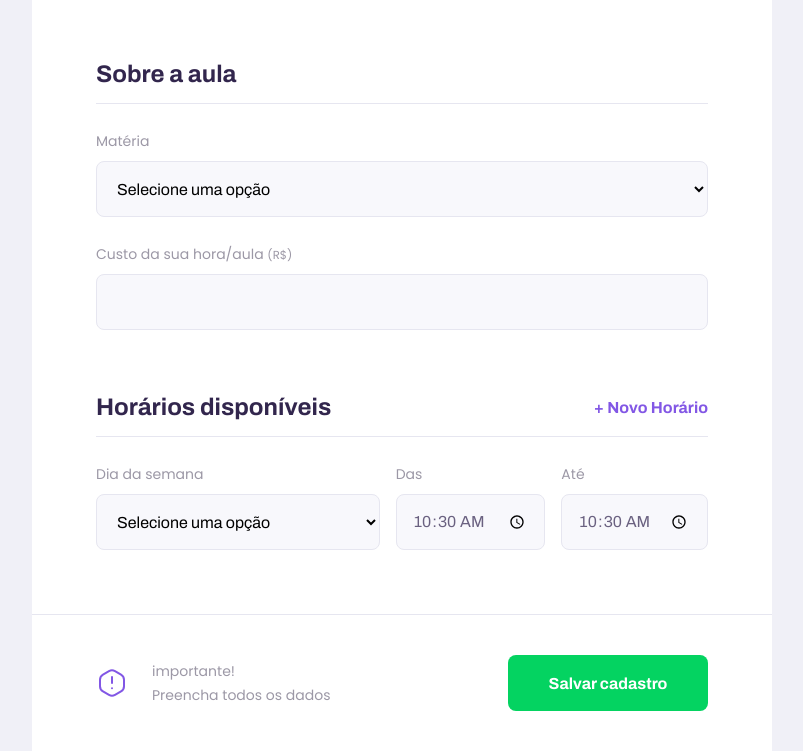
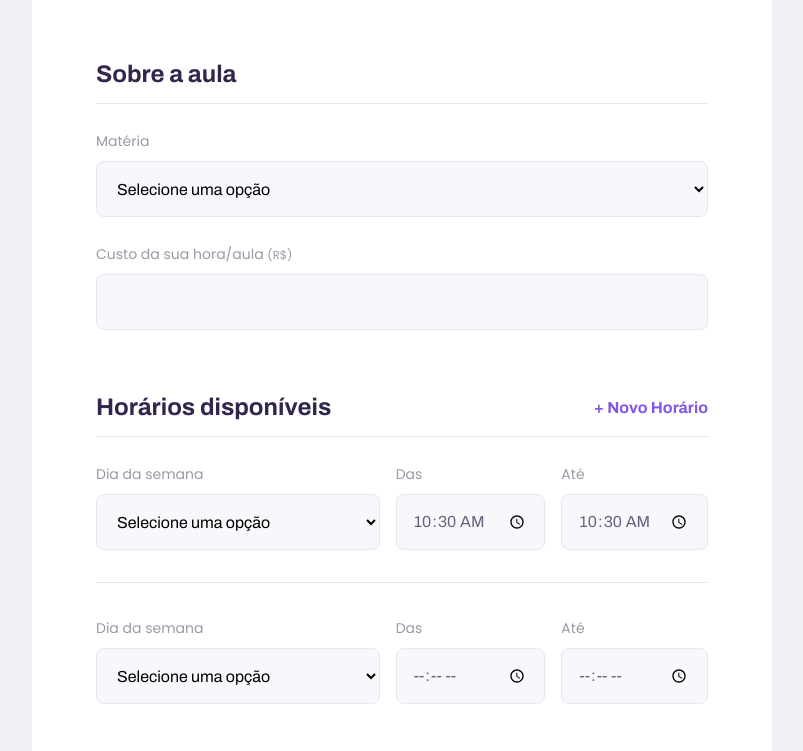
Before and after one commit to SeanyCarol/proffy-discovery, a plain HTML site: page give-classes.html in a window 1280 px wide. Both pictures are taken after typing "10:30", "10:30" into the empty fields and a click on the button "+ Novo Horário". Shown: the part 981-1732 px from the top of the page, without its empty margins (238-1041 px from the left). Drawn offline with Linux system fonts and the light colour scheme.

Commit message:
Dia 3 finalizado - add funcionalidade ao botão addField

```diff
--- a/give-classes.html
+++ b/give-classes.html
@@ -11,6 +11,8 @@
     <link rel="stylesheet" href="/styles/partials/page-give-classes.css">
 
     <link href="https://fonts.googleapis.com/css2?family=Archivo:wght@400;700&amp;family=Poppins:wght@400;600&amp;display=swap" rel="stylesheet">
+
+    <script src="/scripts/addField.js" defer></script>
 </head>
 <body id="page-give-classes">
 
--- /dev/null
+++ b/scripts/addField.js
@@ -0,0 +1,25 @@
+// Procurar o botão
+document.querySelector("#add-time")
+// Quando clicar no botão
+.addEventListener('click', cloneField);
+
+// Executar uma ação
+function cloneField() {
+    // Duplicar os campos. Que campos?
+    const newFieldContainer = document.querySelector('.schedule-item').cloneNode(true);
+
+    // Pegar os campos. que campos?
+    const fields = newFieldContainer.querySelectorAll('input');
+
+    //Para cada campo, limpar
+    fields.forEach(function(field) {
+        field.value = "";
+    });
+
+    // Colocar na página: onde?
+    document.querySelector('#schedule-items').appendChild(newFieldContainer);
+}
+
+/*
+No JS, node se refere aos elementos html(tags html).
+*/
```
